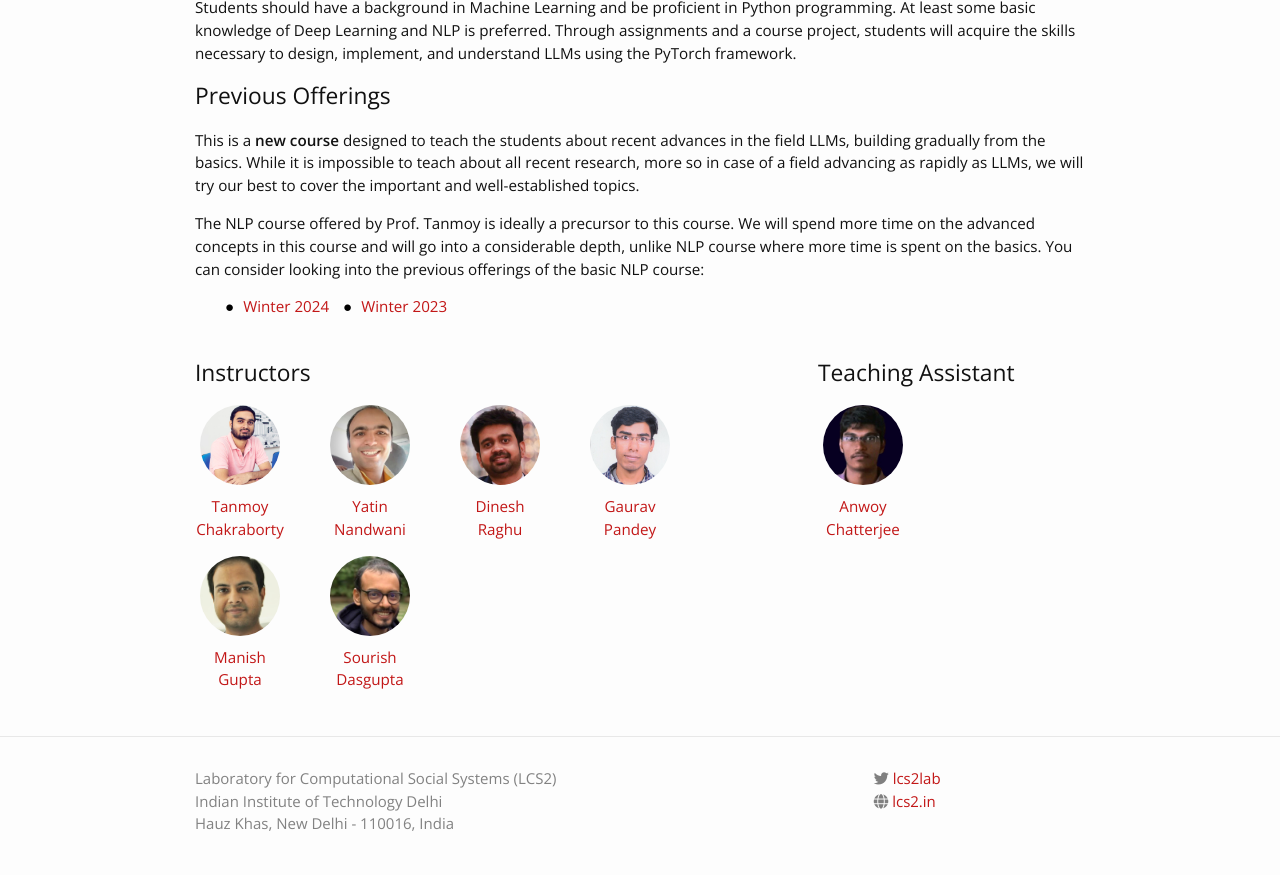
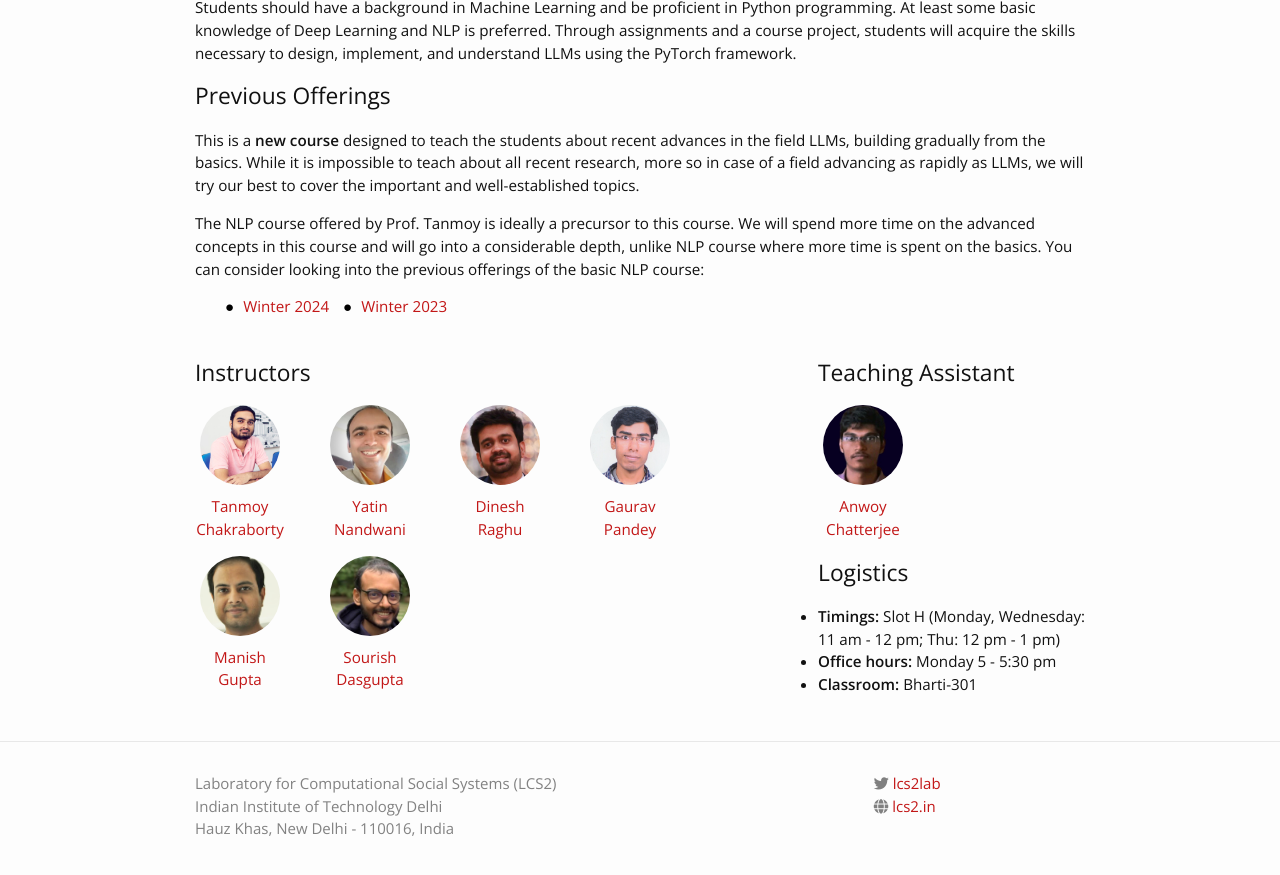
Before and after one commit to lcs2-iitd/ELL881-AIL821-2401, a Jekyll site: the page built from index.md, in a window 1280 px wide and 900 px high, scrolled down 688 px. Shown: the top 875 px of the window. Built offline with Jekyll 4.4.1, drawn with Linux system fonts in a browser that asks for light colours; nearby versions of some CDN libraries.

Commit message:
Update home.html

```diff
--- a/_layouts/home.html
+++ b/_layouts/home.html
@@ -69,4 +69,12 @@ layout: default
             </div>
         </div>
     </div>
+    <h2>Logistics</h2>
+    <ul>
+        <li><b>Timings:</b> Slot H (Monday, Wednesday: 11 am - 12 pm; Thu: 12 pm - 1 pm)</li>
+      <li><b>Office hours:</b> Monday 5 - 5:30 pm</li>
+      <li><b>Classroom:</b> Bharti-301</li>
+    </ul>
+
+
 </div>
```
